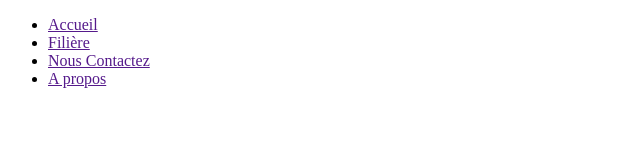
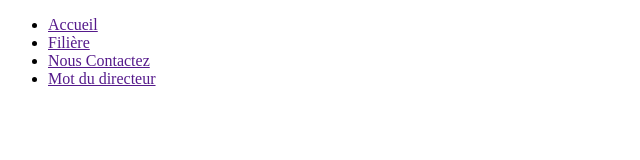
Before and after one commit to adekomen/site-ESGIS, a plain HTML site: page index.html in a window 1280 px wide. Shown: the full height of the page, 0-640 px from the left. Drawn offline with Linux system fonts and the light colour scheme.

Commit message:
Modification en mot du directeur

```diff
--- a/index.html
+++ b/index.html
@@ -12,7 +12,7 @@
             <li><a href="">Accueil</a></li>
             <li><a href="">Filière</a></li>
             <li><a href="">Nous Contactez</a></li>
-            <li><a href="">A propos</a></li>
+            <li><a href="">Mot du directeur</a></li>
         </ul>
     </nav>
 </body>
```
